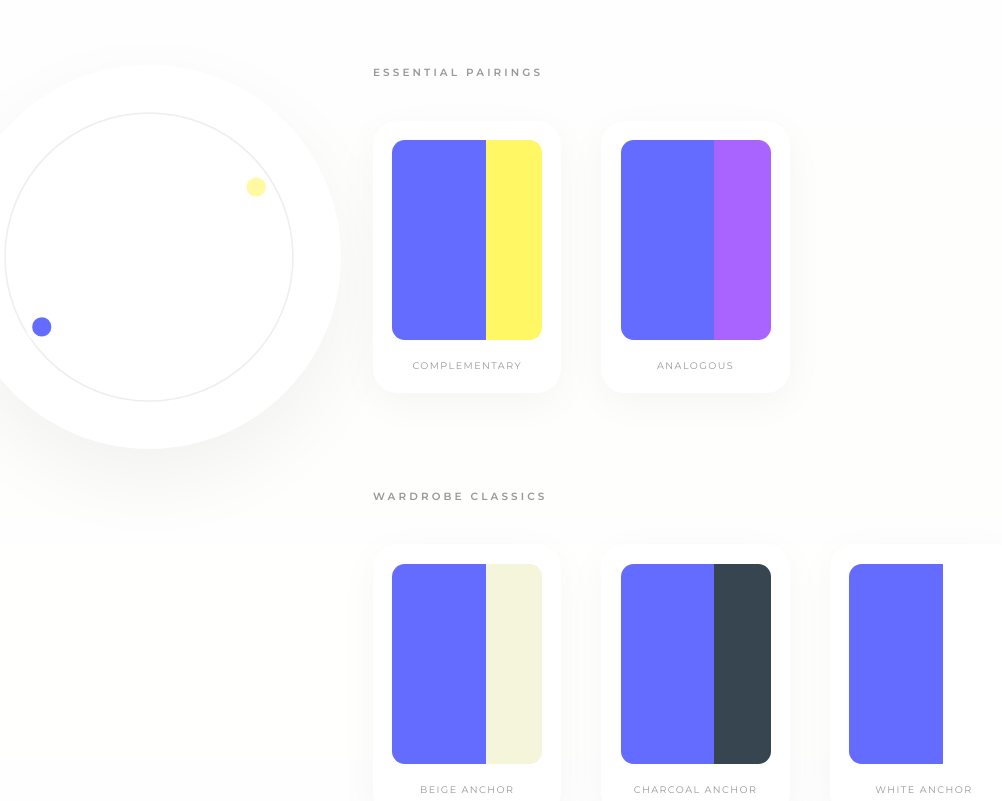
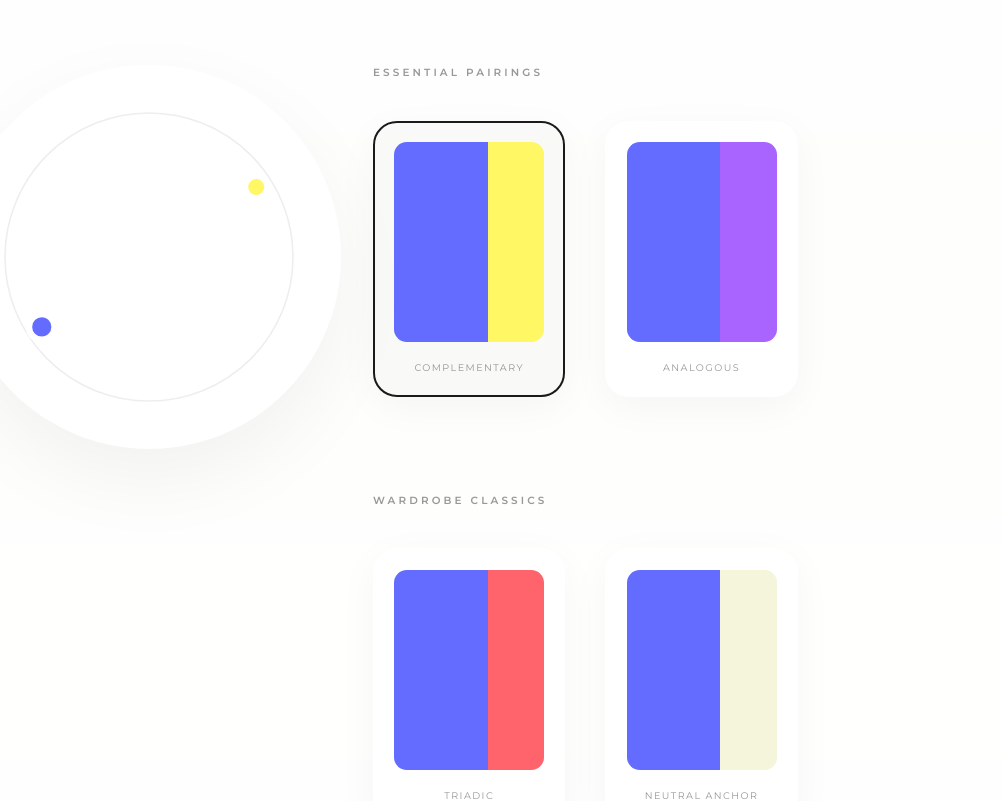
Before and after one commit to ItamarShecwitz/colors, a React (Vite) app: page / in a window 1280 px wide. Shown: the part 1080-1881 px from the top of the page, without its empty margins (133-1135 px from the left). Built offline with nearby package versions, Linux system fonts and the light colour scheme.

Commit message:
feat: implement dynamic harmony markers on color wheel and active state for wardrobe cards

```diff
--- a/src/App.css
+++ b/src/App.css
@@ -455,9 +455,9 @@ input[type="color"]::-webkit-color-swatch {
   opacity: 0.15;
 }
 
-.indicator-main, .indicator-comp {
+.indicator-main, .indicator-comp, .indicator-dynamic {
   z-index: 10;
-  transition: all 0.4s ease;
+  transition: all 0.4s cubic-bezier(0.16, 1, 0.3, 1);
 }
 
 .color-wheel-container:hover .indicator-main {
@@ -465,9 +465,13 @@ input[type="color"]::-webkit-color-swatch {
   filter: drop-shadow(0 0 5px rgba(255,255,255,0.8));
 }
 
-.color-wheel-container:hover .indicator-comp {
-  r: 5;
-  opacity: 1;
+.indicator-dynamic {
+  animation: markerAppear 0.5s ease forwards;
+}
+
+@keyframes markerAppear {
+  from { opacity: 0; transform: scale(0); }
+  to { opacity: 1; transform: scale(1); }
 }
 
 .harmony-display-grid {
@@ -506,11 +510,17 @@ input[type="color"]::-webkit-color-swatch {
   box-shadow: 0 10px 40px rgba(0, 0, 0, 0.04);
   transition: all 0.4s ease;
   cursor: pointer;
+  border: 2px solid transparent;
 }
 
 .outfit-card:hover {
   transform: translateY(-8px);
   box-shadow: 0 20px 60px rgba(0, 0, 0, 0.08);
+}
+
+.outfit-card.active {
+  border-color: var(--text-main);
+  background: rgba(0, 0, 0, 0.02);
 }
 
 .outfit-swatches {
--- a/src/App.tsx
+++ b/src/App.tsx
@@ -8,6 +8,7 @@ function App() {
   const [activeTab, setActiveTab] = useState<'dictionary' | 'learn' | 'game'>('dictionary')
   const [inputColor, setInputColor] = useState('#646cff')
   const [history, setHistory] = useState<string[]>([])
+  const [harmonyMode, setHarmonyMode] = useState<'complementary' | 'analogous' | 'triadic' | 'neutral'>('complementary')
 
   const colorData = useMemo(() => {
     try {
@@ -165,7 +166,6 @@ function App() {
                       <svg viewBox="0 0 100 100" className="wheel-svg">
                         <circle cx="50" cy="50" r="45" fill="none" stroke="#eee" strokeWidth="0.5" />
 
-                        {/* Interactive Full Color Wheel Segments (Visible on Hover via CSS) */}
                         <g className="wheel-segments">
                           {Array.from({ length: 12 }).map((_, i) => (
                             <path
@@ -178,7 +178,7 @@ function App() {
                           ))}
                         </g>
 
-                        {/* Current Hue Indicator */}
+                        {/* Base Color Indicator */}
                         <circle
                           cx={50 + 40 * Math.cos(chroma(colorData.hex).get('hsl.h') * Math.PI / 180)}
                           cy={50 + 40 * Math.sin(chroma(colorData.hex).get('hsl.h') * Math.PI / 180)}
@@ -188,15 +188,45 @@ function App() {
                           strokeWidth="2"
                           className="indicator-main"
                         />
-                        {/* Complementary Hue Indicator */}
+
+                        {/* Dynamic Harmony Indicators */}
+                        {harmonyMode === 'complementary' && (
                           <circle
                             cx={50 + 40 * Math.cos((chroma(colorData.hex).get('hsl.h') + 180) * Math.PI / 180)}
                             cy={50 + 40 * Math.sin((chroma(colorData.hex).get('hsl.h') + 180) * Math.PI / 180)}
                             r="3"
                             fill={colorData.complementary}
-                          opacity="0.6"
+                            stroke="#fff"
+                            strokeWidth="1"
                             className="indicator-comp"
                           />
+                        )}
+
+                        {harmonyMode === 'analogous' && [30, -30].map(offset => (
+                          <circle
+                            key={offset}
+                            cx={50 + 40 * Math.cos((chroma(colorData.hex).get('hsl.h') + offset) * Math.PI / 180)}
+                            cy={50 + 40 * Math.sin((chroma(colorData.hex).get('hsl.h') + offset) * Math.PI / 180)}
+                            r="3"
+                            fill={chroma(colorData.hex).set('hsl.h', `+${offset}`).hex()}
+                            stroke="#fff"
+                            strokeWidth="1"
+                            className="indicator-dynamic"
+                          />
+                        ))}
+
+                        {harmonyMode === 'triadic' && [120, -120].map(offset => (
+                          <circle
+                            key={offset}
+                            cx={50 + 40 * Math.cos((chroma(colorData.hex).get('hsl.h') + offset) * Math.PI / 180)}
+                            cy={50 + 40 * Math.sin((chroma(colorData.hex).get('hsl.h') + offset) * Math.PI / 180)}
+                            r="3"
+                            fill={chroma(colorData.hex).set('hsl.h', `+${offset}`).hex()}
+                            stroke="#fff"
+                            strokeWidth="1"
+                            className="indicator-dynamic"
+                          />
+                        ))}
                       </svg>
                     </div>
 
@@ -204,7 +234,10 @@ function App() {
                       <div className="harmony-group">
                         <h4>Essential Pairings</h4>
                         <div className="outfit-previews">
-                          <div className="outfit-card">
+                          <div
+                            className={`outfit-card ${harmonyMode === 'complementary' ? 'active' : ''}`}
+                            onClick={() => setHarmonyMode('complementary')}
+                          >
                             <div className="outfit-swatches">
                               <div className="swatch-main" style={{ backgroundColor: colorData.hex }} />
                               <div className="swatch-accent" style={{ backgroundColor: colorData.complementary }} />
@@ -212,7 +245,10 @@ function App() {
                             <span className="outfit-label">Complementary</span>
                           </div>
 
-                          <div className="outfit-card">
+                          <div
+                            className={`outfit-card ${harmonyMode === 'analogous' ? 'active' : ''}`}
+                            onClick={() => setHarmonyMode('analogous')}
+                          >
                             <div className="outfit-swatches">
                               <div className="swatch-main" style={{ backgroundColor: colorData.hex }} />
                               <div className="swatch-accent" style={{ backgroundColor: chroma(colorData.hex).set('hsl.h', '+30').hex() }} />
@@ -225,15 +261,27 @@ function App() {
                       <div className="harmony-group">
                         <h4>Wardrobe Classics</h4>
                         <div className="outfit-previews">
-                          {['#F5F5DC', '#36454F', '#FFFFFF'].map((neutral, i) => (
-                            <div key={i} className="outfit-card">
+                          <div
+                            className={`outfit-card ${harmonyMode === 'triadic' ? 'active' : ''}`}
+                            onClick={() => setHarmonyMode('triadic')}
+                          >
                             <div className="outfit-swatches">
                               <div className="swatch-main" style={{ backgroundColor: colorData.hex }} />
-                                <div className="swatch-accent" style={{ backgroundColor: neutral }} />
+                              <div className="swatch-accent" style={{ backgroundColor: chroma(colorData.hex).set('hsl.h', '+120').hex() }} />
                             </div>
-                              <span className="outfit-label">{['Beige', 'Charcoal', 'White'][i]} Anchor</span>
+                            <span className="outfit-label">Triadic</span>
                           </div>
-                          ))}
+
+                          <div
+                            className={`outfit-card ${harmonyMode === 'neutral' ? 'active' : ''}`}
+                            onClick={() => setHarmonyMode('neutral')}
+                          >
+                            <div className="outfit-swatches">
+                              <div className="swatch-main" style={{ backgroundColor: colorData.hex }} />
+                              <div className="swatch-accent" style={{ backgroundColor: '#F5F5DC' }} />
+                            </div>
+                            <span className="outfit-label">Neutral Anchor</span>
+                          </div>
                         </div>
                       </div>
 
```
Also changed, not shown: public/favicon.svg, 2 other files (tests, documents, lock files or other folders). Lines whose indentation alone changed are shown as unchanged.
